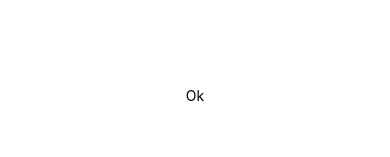
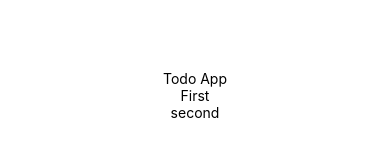
Before and after one commit to vinilsilv/react-native-study, a React Native app in the folder firstExpoProject/: screen / in a window 390 px wide. Shown: the part 327-484 px from the top of the page. Built offline with nearby package versions, Linux system fonts and the light colour scheme.

Commit message:
[first project]: Creating custom components

```diff
--- a/firstExpoProject/App.js
+++ b/firstExpoProject/App.js
@@ -1,10 +1,15 @@
 import { StatusBar } from 'expo-status-bar';
 import { StyleSheet, Text, View } from 'react-native';
+import FirstComponent from './components/FirstComponent';
+import SecondComponent from './components/SecondComponent';
+import Title from './components/Title';
 
 export default function App() {
   return (
     <View style={styles.container}>
-      <Text>Ok</Text>
+      <Title text={"Todo App"} />
+      <FirstComponent />
+      <SecondComponent />
       <StatusBar style="auto" />
     </View>
   );
--- a/firstExpoProject/app.json
+++ b/firstExpoProject/app.json
@@ -3,7 +3,7 @@
     "name": "firstExpoProject",
     "slug": "firstExpoProject",
     "version": "1.0.0",
-    "orientation": "portrait",
+    "orientation": "adaptive",
     "icon": "./assets/icon.png",
     "userInterfaceStyle": "light",
     "splash": {
--- /dev/null
+++ b/firstExpoProject/components/FirstComponent.js
@@ -0,0 +1,8 @@
+import React from "react"
+import { StyleSheet, Text, View } from "react-native"
+
+export default function FirstComponent() {
+  return (
+    <Text>First</Text>
+  )
+}
--- /dev/null
+++ b/firstExpoProject/components/SecondComponent.js
@@ -0,0 +1,9 @@
+import { Text, View } from "react-native"
+
+export default () => {
+  return (
+    <View>
+      <Text>second</Text>
+    </View>
+  )
+}
--- /dev/null
+++ b/firstExpoProject/components/Title.js
@@ -0,0 +1,5 @@
+import { Text } from "react-native";
+
+export default (props) => (
+  <Text>{props.text}</Text>
+)
```
Also changed, not shown: 1 other file (tests, documents, lock files or other folders).
